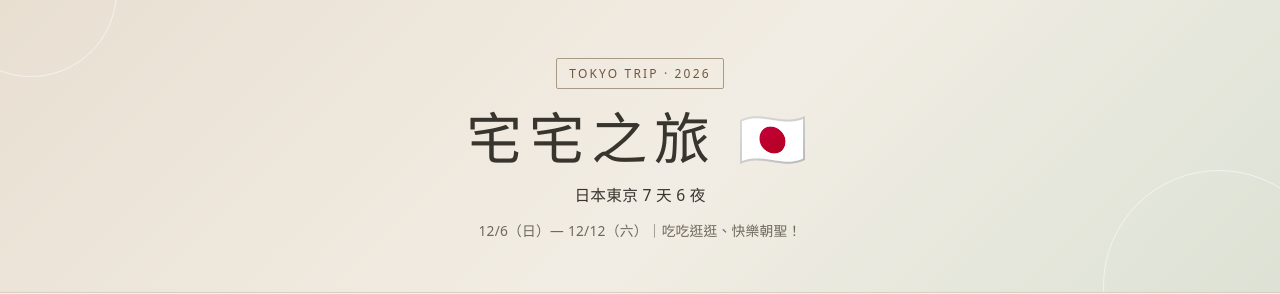
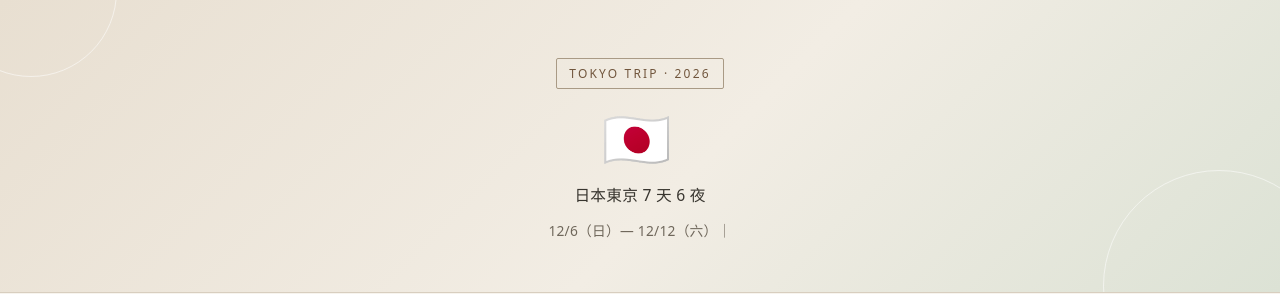
Before and after one commit to genie880225/tokyo-trip-2026, a plain HTML site: page index.html in a window 1280 px wide. Shown: the top 294 px of the page. Drawn offline with Linux system fonts and the light colour scheme.

Commit message:
Update index.html

```diff
--- a/index.html
+++ b/index.html
@@ -4,7 +4,7 @@
   <meta charset="UTF-8" />
   <meta name="viewport" content="width=device-width, initial-scale=1" />
   <meta name="theme-color" content="#e8dfd1" />
-  <title>宅宅之旅｜東京 7 天 6 夜</title>
+  <title>｜東京 7 天 6 夜</title>
 <style>
     :root {
       --wood: #a7835c;
@@ -152,9 +152,9 @@
 <body>
   <header class="hero">
     <span class="eyebrow">TOKYO TRIP · 2026</span>
-    <h1>宅宅之旅 🇯🇵</h1>
+    <h1> 🇯🇵</h1>
     <p>日本東京 7 天 6 夜</p>
-    <div class="sub">12/6（日）— 12/12（六）｜吃吃逛逛、快樂朝聖！</div>
+    <div class="sub">12/6（日）— 12/12（六）｜</div>
   </header>
 
   <main class="wrap">
```
